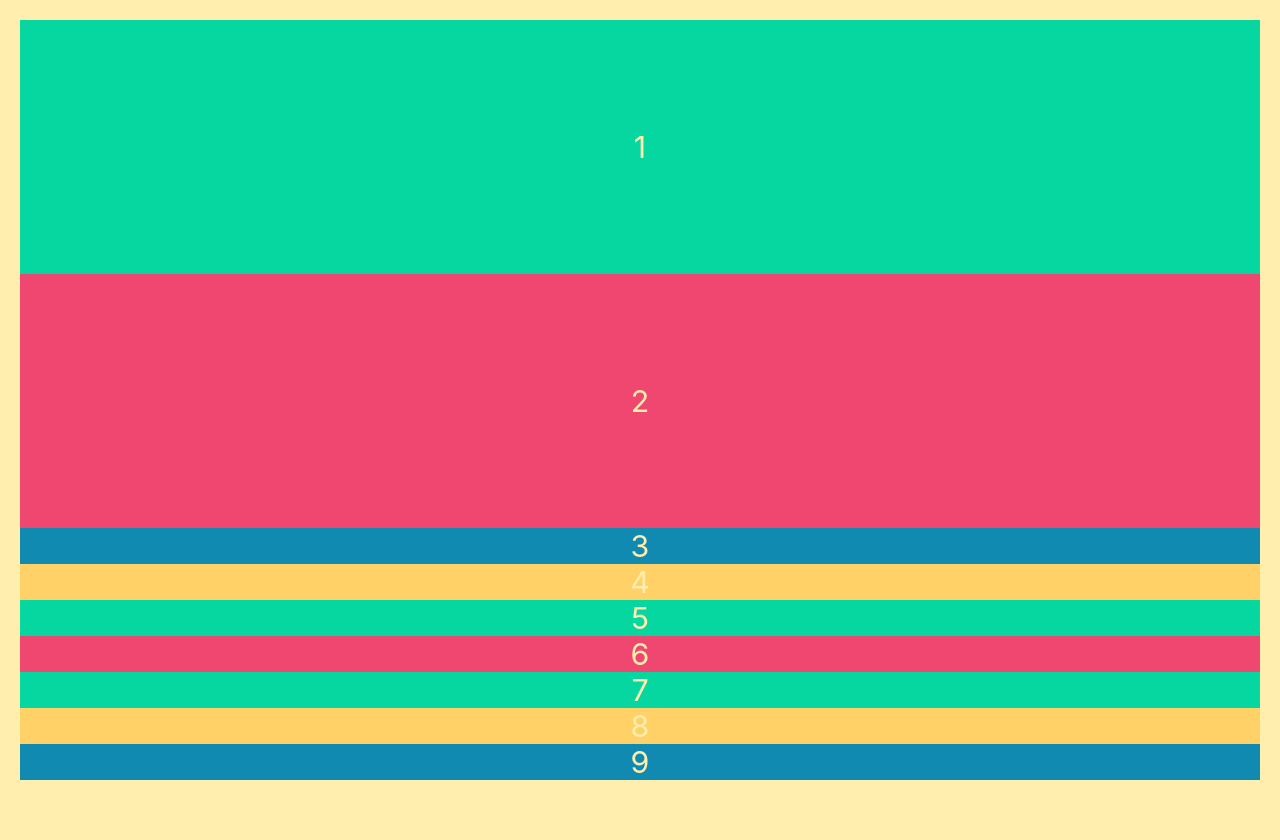
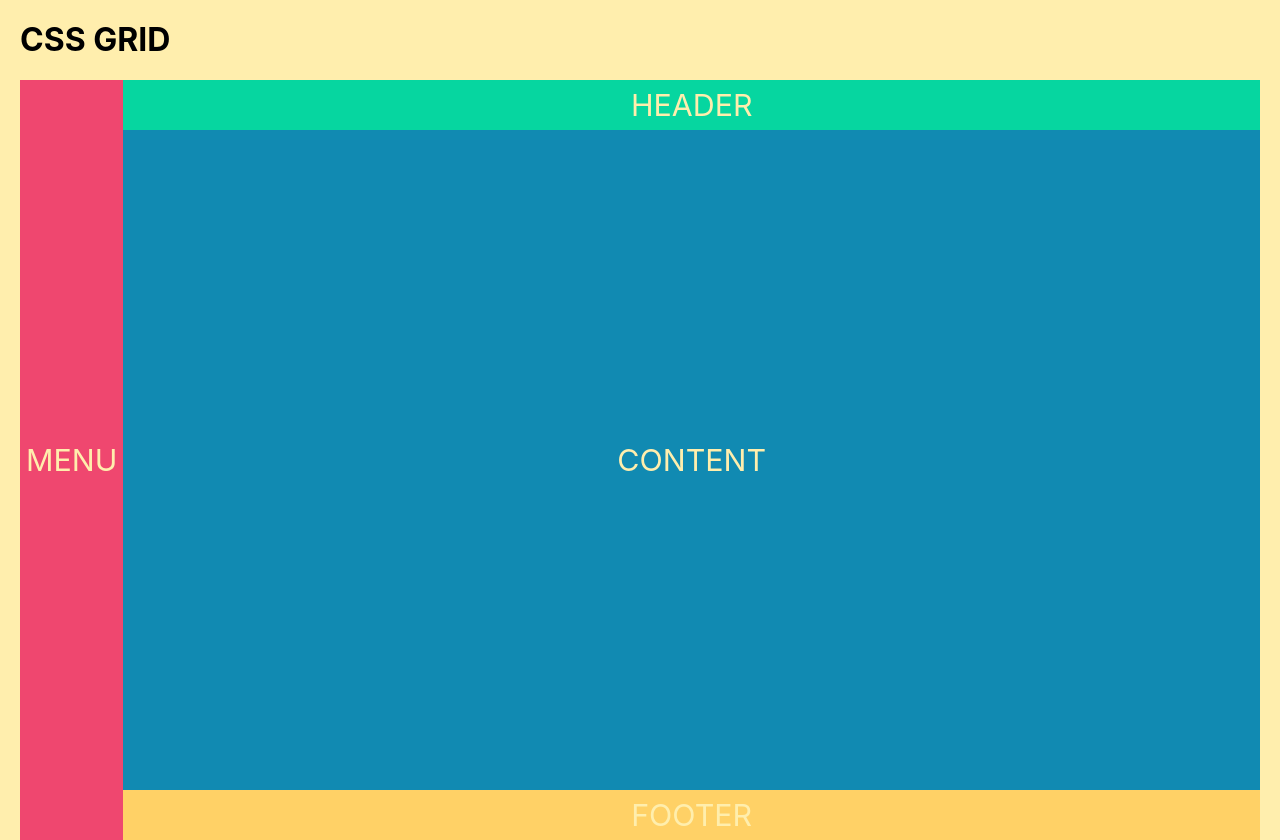
Before and after one commit to AlRifatHasan/Grid-CSS, a plain HTML site: page index.html in a window 1280 px wide. Before the commit the page ends 800 px from the top, so only its background shows below. Drawn offline with Linux system fonts and the light colour scheme.

Commit message:
updated header

```diff
--- a/index.html
+++ b/index.html
@@ -3,29 +3,38 @@
     <meta charset="UTF-8" />
     <meta http-equiv="X-UA-Compatible" content="IE=edge" />
     <meta name="viewport" content="width=device-width, initial-scale=1.0" />
-    <title>CSS Grid Layout</title>
-    <link rel="stylesheet" href="./base.css" />
+    <title>CSS Grid</title>
+    <link rel="stylesheet" href="base.css" />
     <style>
-      .container {
-        height: 100%;
-        display: grid;
-        grid-template-columns: repeat(auto-fit, 1fr);
-        grid-template-rows: repeat(2, 1fr);
+    .container{
+      height: 100%;
+      display: grid;
+      grid-template-columns: repeat(12, 1fr);
+      grid-template-rows:50px auto 50px;
 
-      }
+    }
+    .header{
+      grid-column: 2 / -1;
+    }
+    .menu{
+      grid-row: 1 / 4;
+    }
+    .content{
+      grid-column: 2 / -1;
+    }
+    .footer{
+      grid-column: 2 / -1;
+    }
     </style>
   </head>
   <body>
+    <!-- CSS Grid -->
+    <h1 class="title">CSS GRID</h1>
     <div class="container">
-      <div>1</div>
-      <div>2</div>
-      <div>3</div>
-      <div>4</div>
-      <div>5</div>
-      <div>6</div>
-      <div>7</div>
-      <div>8</div>
-      <div>9</div>
+      <div class="header">HEADER</div>
+      <div class="menu">MENU</div>
+      <div class="content">CONTENT</div>
+      <div class="footer">FOOTER</div>
     </div>
   </body>
 </html>
```
